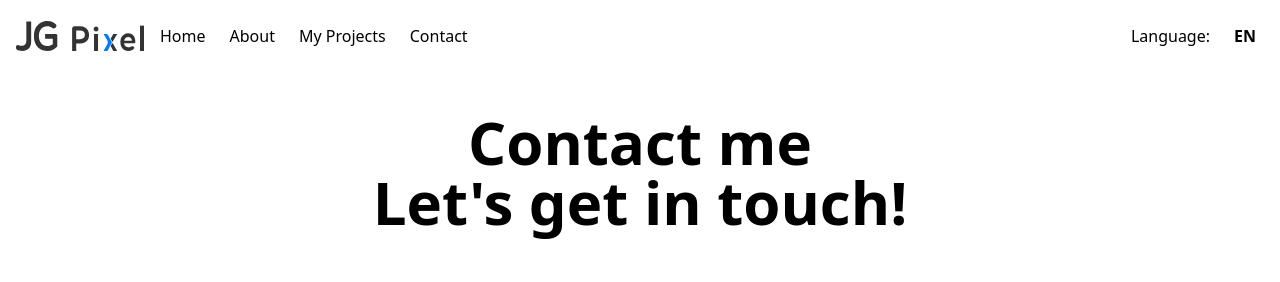
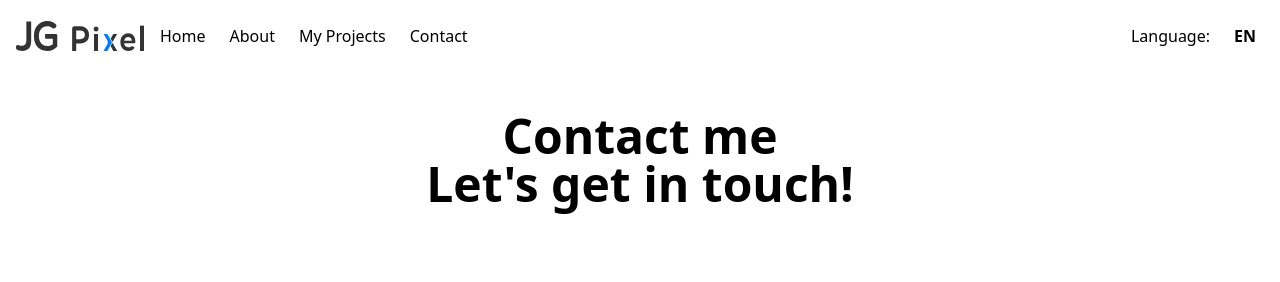
Before and after one commit to Glados1998/jerome-greder-web-portfolio-client, a Next.js app: page /en/contact in a window 1280 px wide. Shown: the top 282 px of the page. Built offline with nearby package versions, Linux system fonts and the light colour scheme.

Commit message:
Adjust heading sizes in Intro and Hero sections for improved responsiveness

```diff
--- a/src/app/(my-app)/[locale]/about/page.tsx
+++ b/src/app/(my-app)/[locale]/about/page.tsx
@@ -59,7 +59,7 @@ useEffect(() => {
         <div className="flex flex-col space-y-16 md:space-y-24 px-4 md:px-8 lg:px-12 py-10 max-w-7xl mx-auto">
             {/* Intro Section */}
             <section className="text-center">
-                <h1 className="text-3xl md:text-5xl lg:text-6xl font-bold mb-4">
+                <h1 className="text-3xl md:text-4xl lg:text-5xl font-bold mb-4">
                     {t("title")}
                 </h1>
                 <p className="text-xl md:text-2xl lg:text-3xl font-medium">
--- a/src/app/(my-app)/[locale]/contact/page.tsx
+++ b/src/app/(my-app)/[locale]/contact/page.tsx
@@ -71,7 +71,7 @@ const handleSubmit = async (e) => {
         <div className="flex flex-col space-y-16 md:space-y-24 px-4 md:px-8 lg:px-12 py-10 max-w-6xl mx-auto">
             {/* Intro Section */}
             <section className="text-center">
-                <h1 className="text-3xl md:text-5xl lg:text-6xl font-bold mb-4">
+                <h1 className="text-3xl md:text-4xl lg:text-5xl font-bold mb-4">
                     {t.rich("title", {
                         br: () => <br/>
                     })}
--- a/src/app/(my-app)/[locale]/page.tsx
+++ b/src/app/(my-app)/[locale]/page.tsx
@@ -100,7 +100,7 @@ export default function Home() {
             {/* Hero Section */}
             <section className="px-4 md:px-8 lg:px-12 pt-8 md:pt-16">
                 <div className="max-w-5xl">
-                    <h1 className="text-3xl md:text-5xl lg:text-6xl font-bold mb-4">
+                    <h1 className="text-3xl md:text-4xl lg:text-5xl font-bold mb-4">
                         {t.rich("title", {
                             span: (children) => <span className="text-blue-500 dark:text-white">{children}</span>,
                             br: () => <br/>
--- a/src/app/(my-app)/[locale]/projects/page.tsx
+++ b/src/app/(my-app)/[locale]/projects/page.tsx
@@ -58,7 +58,7 @@ export default function Projects() {
         <div className="flex flex-col space-y-16 md:space-y-24 px-4 md:px-8 lg:px-12 py-10 max-w-8xl mx-auto">
             {/* Intro Section */}
             <section className="text-center">
-                <h1 className="text-3xl md:text-5xl lg:text-6xl font-bold mb-4">
+                <h1 className="text-3xl md:text-4xl lg:text-5xl font-bold mb-4">
                     {t("title")}
                 </h1>
                 <p className="text-xl md:text-2xl lg:text-3xl font-medium">
```
